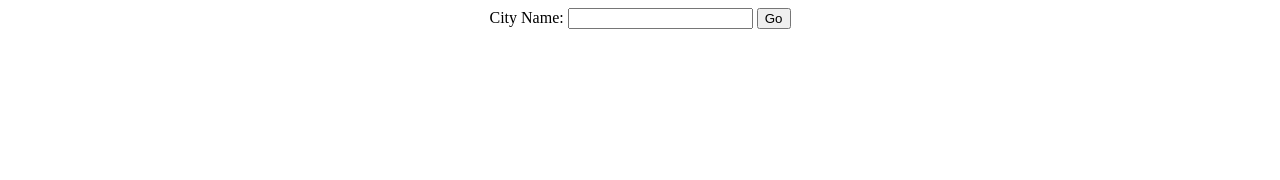
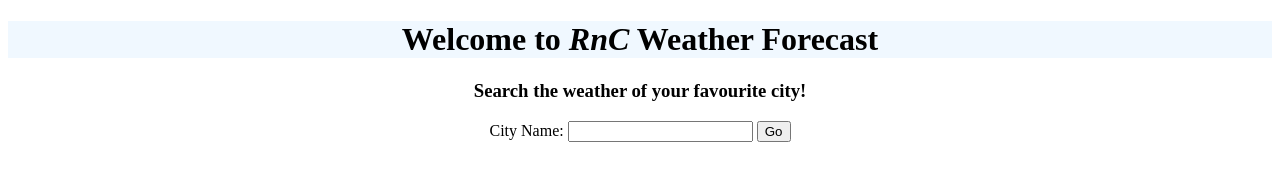
Before and after one commit to patelrajendra/weatherFor, a website: page index.html in a window 1280 px wide. Drawn offline with Linux system fonts and the light colour scheme.

Commit message:
first commit

```diff
--- a/app.js
+++ b/app.js
@@ -6,7 +6,7 @@ const port=3000 ||process.env.PORT
 app.use(bodyParser.urlencoded({extended: true}));
 
 app.get("/",function(req,res){
-
+    app.use(express.static("public"));
     res.sendFile('index.html',{root:__dirname});
 });
 app.post("/",function(req,res){
@@ -24,7 +24,7 @@ https.get(url,function(response){
     const imageURL = " http://openweathermap.org/img/wn/"+icon+"@2x.png";
     res.write("<h1> The weather of "+query+" is " +weatherDescription+ ".</h1>");
     res.write("<h1>The temperature is:" +temp+ " degree Celcius.</h1>");
-    res.write("<img src=" +imageURL+ ">");
+    res.write("<img  src=" +imageURL+ ">");
     res.send()
  });
 });
--- a/index.html
+++ b/index.html
@@ -5,12 +5,21 @@
     <meta http-equiv="X-UA-Compatible" content="IE=edge">
     <meta name="viewport" content="width=device-width, initial-scale=1.0">
     <title>Weather RnC</title>
+    <link rel="stylesheet" href="css/styles.css">
 </head>
 <body align = "center">
-    <form action="/" method="post"><label for="cityInput">City Name:</label>
-        <input type="text" name="cityName">
-        <button type="submit">Go</button>
-    </form>
+    <div class="firstdiv">
+    <h1>Welcome to <em><b>RnC</b></em> Weather Forecast</h1>
+
+    </div>
+    <div class="inputbutton">
+        <h3>Search the weather of your favourite city!</h3>
+        <form action="/" method="post"><label for="cityInput">City Name:</label>
+            <input type="text" name="cityName">
+            <button type="submit">Go</button>
+        </form>
+    </div>
+
 
 </body>
 </html>
--- /dev/null
+++ b/public/css/styles.css
@@ -0,0 +1,6 @@
+.firstdiv{
+    background-color: aliceblue;
+}
+.inputbutton{
+
+}
```
Also changed, not shown: 1 other file.
